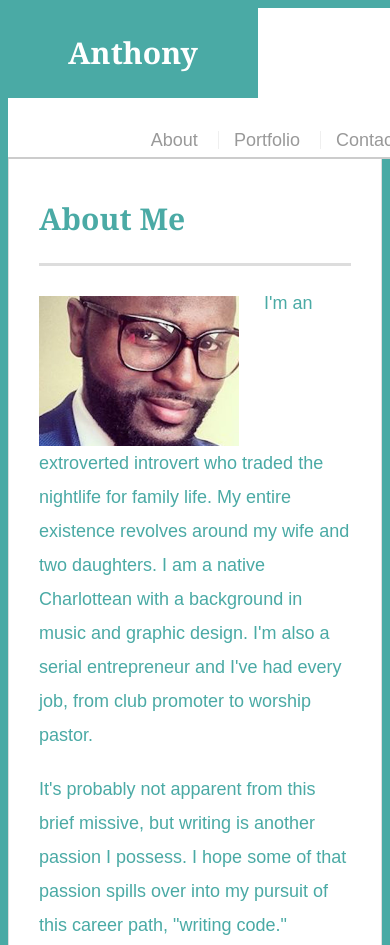
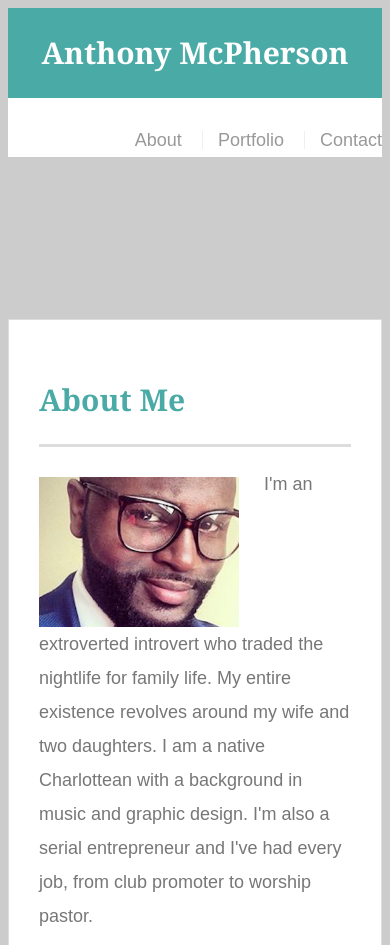
Before and after one commit to AQM28202/Responsive-Portfolio, a plain HTML site: page index.html in a window 390 px wide. Shown: the top 945 px of the page. Drawn offline with Linux system fonts and the light colour scheme.

Commit message:
<palying wuith header layout for 640 index>

```diff
--- a/assets/css/style.css
+++ b/assets/css/style.css
@@ -216,9 +216,17 @@ input[type=submit] {
   border: 0 none;
 }
 
-@media screen and (max-width: 768px) {
-  body {
-    color: #4aaaa5;
-    background-color: #4aaaa5;
+@media screen and (max-width: 640px) {
+
+#masthead {
+  width: 100%;
+  position: static;
   }
+#logo {
+  width: 100%;
 }
+#nav {
+  width: 100%;
+  position: static;
+
+}
--- a/index.html
+++ b/index.html
@@ -39,6 +39,8 @@
       Copyright &copy;
     </div>
   </footer>
+  <meta name="viewport" content="width=device-width, initial-scale=1.0">
+
 </body>
 
 </html>
```
